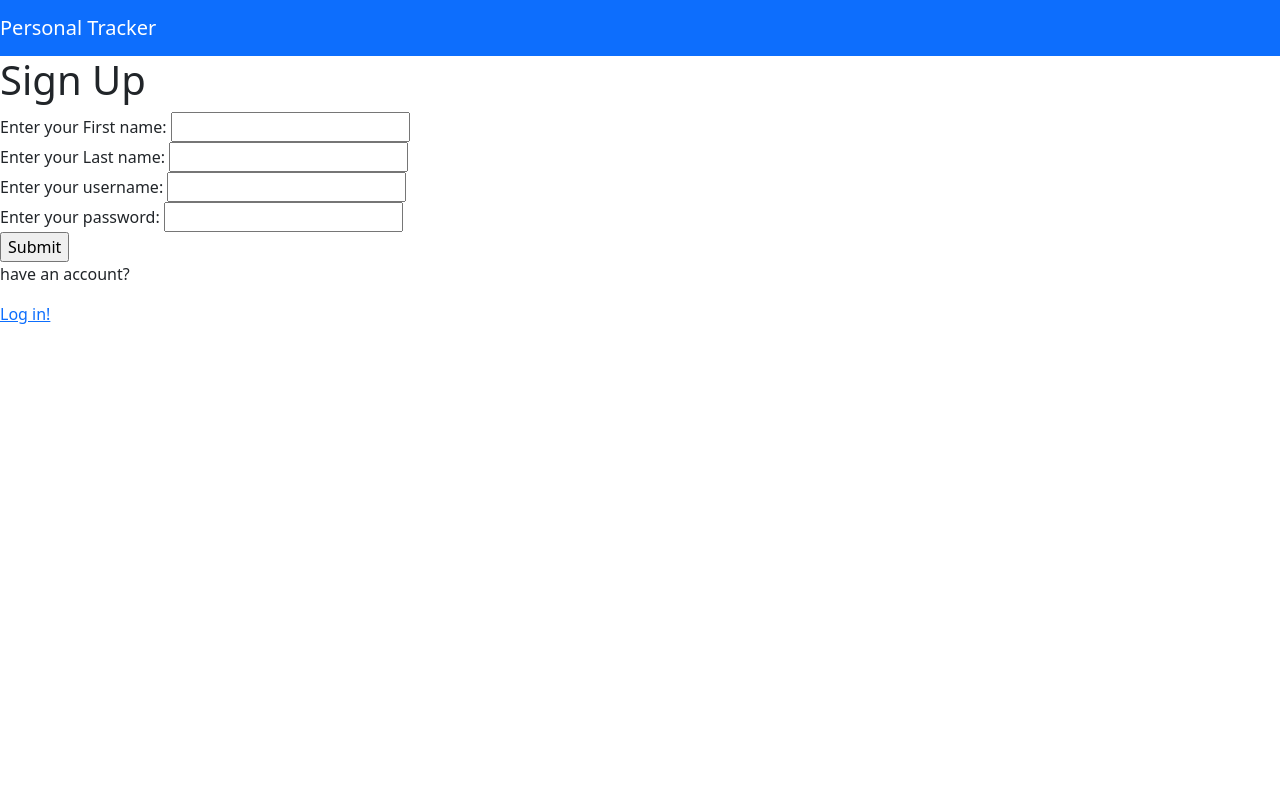
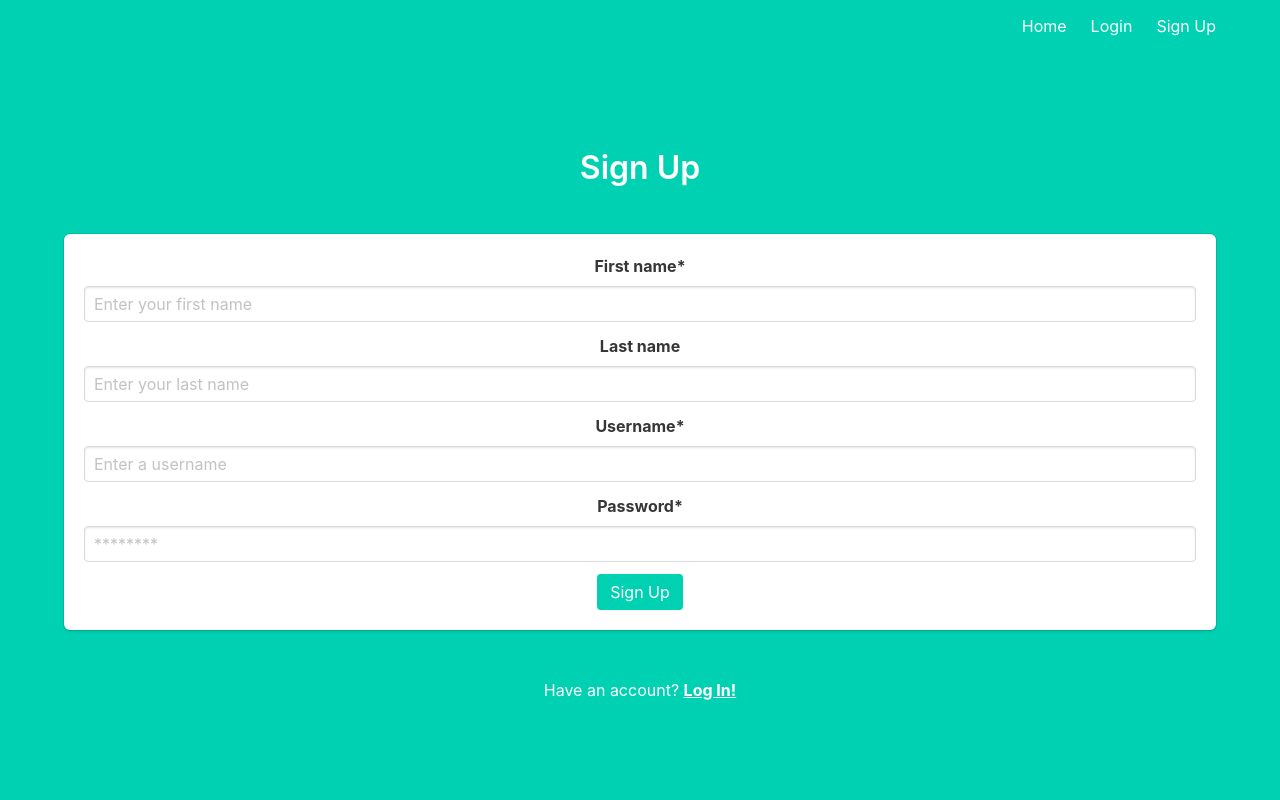
Before and after one commit to srijan789/Project, a Flask app: page /signup in a window 1280 px wide. Run offline with Flask 2, Linux system fonts and the light colour scheme.

Commit message:
more changes

```diff
--- a/main.py
+++ b/main.py
@@ -2,6 +2,7 @@ from turtle import tracer
 from flask import Flask, redirect, render_template, request, session, url_for
 from flask_sqlalchemy import SQLAlchemy
 from flask_session import Session
+import copy
 
 
 
@@ -49,7 +50,7 @@ class log(db.Model):
     t_id = db.Column(db.Integer, db.ForeignKey(tracker.id), nullable = False)
     timestamp = db.Column(db.String, nullable = False)
     value_1 = db.Column(db.Integer, nullable = False)
-    value_2 = db.Column(db.Integer, nullable = False)
+    value_2 = db.Column(db.Integer)
     weight = db.Column(db.Integer)
     note = db.Column(db.String)
 
@@ -88,7 +89,8 @@ def signup():
         password = request.form.get("password")
         fname = request.form.get("firstname")
         lname = request.form.get("lastname")
-        if (user.query.filter_by(username = username).all() != None):
+
+        if (len(user.query.filter_by(username = username).all()) > 0 ):
                 return render_template("userexists.html")
         usr = user(
             username = username,
@@ -122,7 +124,19 @@ def index():
 def dashboard():
     username = session['user']
 
-    trackers = tracker.query.filter_by(u_id = username)
+    uid = user.query.filter_by(username = username).first().id
+
+    groups = {}
+    trackers = tracker.query.filter_by(u_id = uid).all()
+    for t in trackers:
+        if t.group not in groups.keys():
+            groups[t.group] = [copy.copy(t)]
+        else:
+            groups[t.group].append(copy.copy(t))
+    print(trackers)
+    print(groups.keys(), groups)
+
+    return render_template("dashboard.html")
 
 if __name__ == "__main__":
     app.debug = True
--- a/templates/layout.html
+++ b/templates/layout.html
@@ -1,21 +1,53 @@
-<!doctype html>
-<html lang="en">
-  <head>
-    <!-- Required meta tags -->
+
+<!DOCTYPE html>
+<html>
+
+<head>
     <meta charset="utf-8">
+    <meta http-equiv="X-UA-Compatible" content="IE=edge">
     <meta name="viewport" content="width=device-width, initial-scale=1">
+    <title>Flask Auth Example</title>
+    <link rel="stylesheet" href="https://cdnjs.cloudflare.com/ajax/libs/bulma/0.7.2/css/bulma.min.css" />
+</head>
 
-    <!-- Bootstrap CSS -->
-    <link href="https://cdn.jsdelivr.net/npm/bootstrap@5.1.3/dist/css/bootstrap.min.css" rel="stylesheet" integrity="sha384-1BmE4kWBq78iYhFldvKuhfTAU6auU8tT94WrHftjDbrCEXSU1oBoqyl2QvZ6jIW3" crossorigin="anonymous">
+<body>
+    <section class="hero is-primary is-fullheight">
 
-    <title>Hello, world!</title>
-  </head>
-  <body>
-    <nav class="navbar navbar-dark bg-primary">
-        <a class="navbar-brand" href="#">Personal Tracker</a>
-    </nav>
-    {% block body %}
-    {% endblock %}
+        <div class="hero-head">
+            <nav class="navbar">
+                <div class="container">
 
-  </body>
+                    <div id="navbarMenuHeroA" class="navbar-menu">
+                        <div class="navbar-end">
+                            <a href="{{ url_for('index') }}" class="navbar-item">
+                                Home
+                            </a>
+                            {% if not session['user'] %}
+                            <a href="{{ url_for('login') }}" class="navbar-item">
+                                Login
+                            </a>
+                            <a href="{{ url_for('signup') }}" class="navbar-item">
+                                Sign Up
+                            </a>
+                            {% endif %}
+                            {% if session['user'] %}
+                            <a href="{{ url_for('logout') }}" class="navbar-item">
+                                Logout
+                            </a>
+                            {% endif %}
+                        </div>
+                    </div>
+                </div>
+            </nav>
+        </div>
+
+        <div class="hero-body">
+            <div class="container has-text-centered">
+               {% block body %}
+               {% endblock %}
+            </div>
+        </div>
+    </section>
+</body>
+
 </html>
--- a/templates/signup.html
+++ b/templates/signup.html
@@ -1,35 +1,46 @@
 {% extends "layout.html" %} {% block body %}
 
-<h1>Sign Up</h1>
 
-<form action="/signup" method="POST" id="login-form">
-  <div>
-    <div>
-      <label>Enter your First name:</label>
-      <input type="text" name="firstname" required />
+<div class="section">
+    <h1 class="title">Sign Up</h1>
     </div>
 
-    <div>
-      <label>Enter your Last name:</label>
-      <input type="text" name="lastname" required />
+
+    <div class = "container">
+    <form class="box" action="/signup" method="POST" id="signup-form">
+        <div class="field">
+          <label class="label">First name*</label>
+          <div class="control">
+            <input class="input" type="text" name="firstname" placeholder="Enter your first name" required>
+          </div>
+        </div>
+        <div class="field">
+            <label class="label">Last name</label>
+            <div class="control">
+              <input class="input" type="text" name="lastname" placeholder="Enter your last name">
+            </div>
+        </div>
+        <div class="field">
+            <label class="label">Username*</label>
+            <div class="control">
+              <input class="input" type="text" name="username" placeholder="Enter a username" required>
+            </div>
+        </div>
+        <div class="field">
+          <label class="label">Password*</label>
+          <div class="control">
+            <input class="input" type="password" name="password" placeholder="********" required>
+          </div>
+        </div>
+
+        <button type="submit" value="Submit" class="button is-primary">Sign Up</button>
+      </form>
     </div>
 
-    <div>
-      <label>Enter your username:</label>
-      <input type="text" name="username" required />
+    <div class="section" >
+    Have an account?
+    <a href="/login" ><strong><u>Log In!</u></strong></a>
     </div>
 
-    <div>
-      <label>Enter your password:</label>
-      <input type="password" name="password" required />
-    </div>
-  </div>
-  <div>
-    <input type="submit" value="Submit" />
-  </div>
-</form>
-
-<p>have an account?</p>
-<a href="/login">Log in!</a>
 
 {% endblock %}
--- a/templates/userexists.html
+++ b/templates/userexists.html
@@ -3,6 +3,7 @@
 
 <img src="/static/userexists.jpg">
 
-<button onclick="history.back()">Go Back</button>
+
+<div><button onclick="history.back()">Go Back</button></div>
 
 {% endblock %}
```
Also changed, not shown: templates/dashboard.html (+20 -0 lines), templates/layout2.html (deleted, +0 -58 lines), templates/layout_A.html (added, +21 -0 lines), templates/login.html (+40 -17 lines), database.sqlite3.
